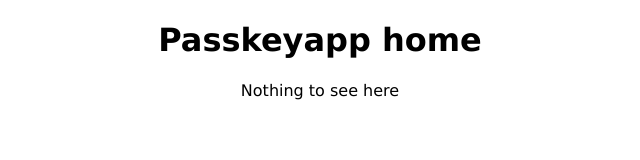
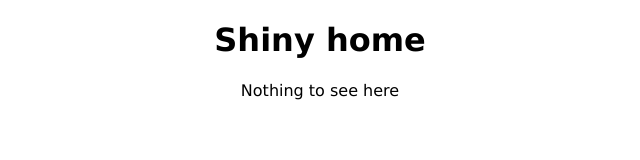
Before and after one commit to r-n-o/shiny, a plain HTML site: page http/index.html in a window 1280 px wide. Shown: the whole page, without its empty margins (320-960 px from the left). Drawn offline with Linux system fonts and the light colour scheme.

Commit message:
Update index.html

```diff
--- a/http/index.html
+++ b/http/index.html
@@ -4,7 +4,7 @@
 <head>
   <link rel="icon" type="image/svg+xml" href="./favicon.svg" />
   <meta charset="utf-8">
-  <title>PasskeyApp experiment</title>
+  <title>Shiny experiment</title>
   <meta name="viewport" content="width=device-width, initial-scale=1">
   <style>
     body {
@@ -17,7 +17,7 @@
 </head>
 
 <body>
-  <h1>Passkeyapp home</h1>
+  <h1>Shiny home</h1>
   <p>Nothing to see here</p>
 </body>
 </html>
```
